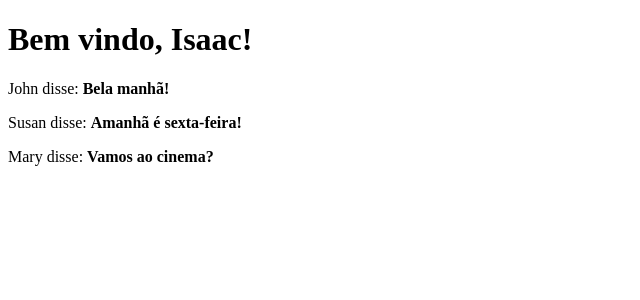
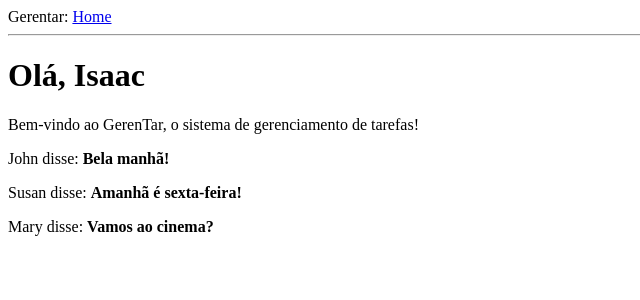
Before and after one commit to IsaacLusca/GerenTAR, a Flask app: page / in a window 1280 px wide. Shown: the top 300 px of the page, without its empty margins (0-640 px from the left). Run offline with Flask 3, Linux system fonts and the light colour scheme.

Commit message:
utilizando jinja

```diff
--- /dev/null
+++ b/app/templates/base.html
@@ -0,0 +1,17 @@
+<!DOCTYPE html>
+<html lang="pt-br">
+<head>
+    <meta charset="UTF-8">
+    <meta name="viewport" content="width=device-width, initial-scale=1.0">
+    {% if title %}
+    <title>{{ title }} - GerenTar</title>
+    {% else %}
+    <title>Welcome to GerenTar</title>
+    {% endif %}
+</head>
+<body>
+    <div>Gerentar: <a href="/index">Home</a></div>
+    <hr>
+    {% block content %}{% endblock %}
+</body>
+</html>
--- a/app/templates/index.html
+++ b/app/templates/index.html
@@ -1,18 +1,12 @@
-<!DOCTYPE html>
-<html lang="pt-br">
-<head>
-    <meta charset="UTF-8">
-    <meta name="viewport" content="width=device-width, initial-scale=1.0">
-    {% if title %}
-    <title>{{ title }} - GerenTar</title>
-    {% else %}
-    <title>Bem vindo! - GerenTar</title>
-    {% endif %}</head>
-<body>
-    <h1>Bem vindo, {{ user.username }}!</h1>
+{% extends "base.html" %}
 
+{% block content %}
+    <h1>Olá, {{ user.username }}</h1>
+    <p>Bem-vindo ao GerenTar, o sistema de gerenciamento de tarefas!</p>
     {% for post in posts %}
-        <div><p>{{post.autor.username}} disse: <b>{{ post.body }}</b></p></div>
+        <div>
+            <p>{{ post.autor.username }} disse: <b>{{ post.body }}</b></p>
+        </div>
     {% endfor %}
-</body>
-</html>
+
+{% endblock %}
```
